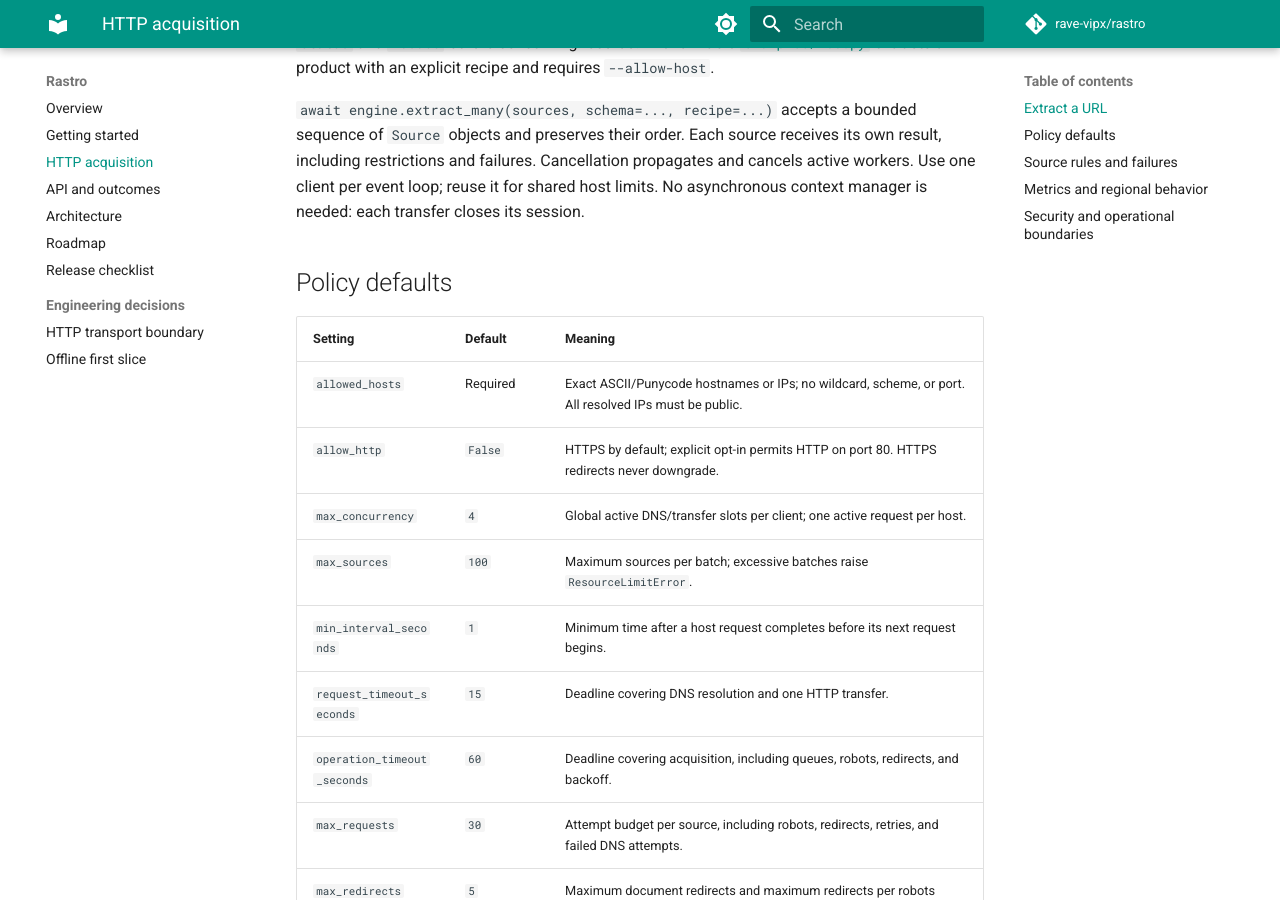
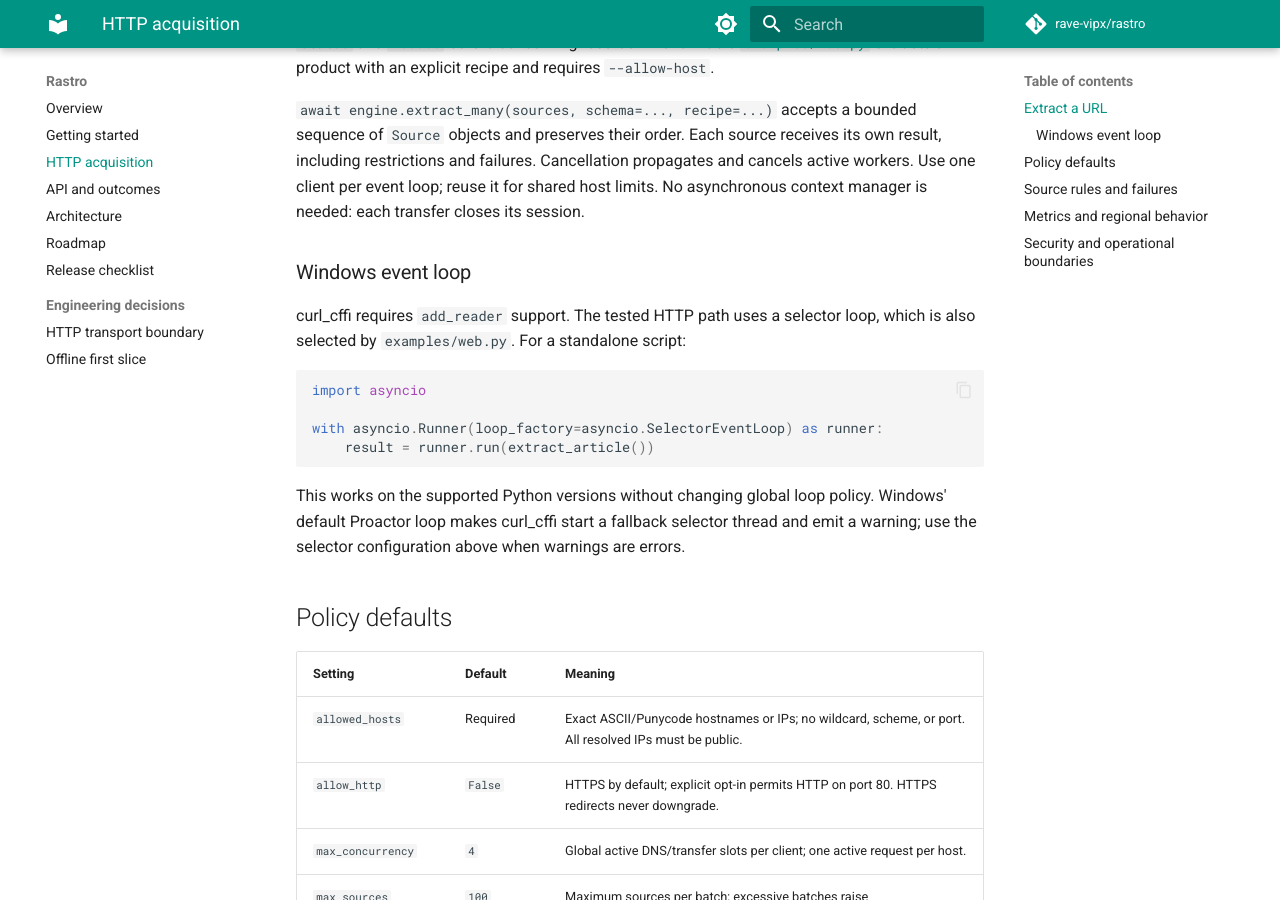
Before and after one commit to rave-vipx/rastro, an MkDocs documentation site: the page built from docs/acquisition.md, in a window 1280 px wide and 900 px high, scrolled down 752 px. Built offline with MkDocs 1.6.1 and Material for MkDocs 9.7.7, drawn with Linux system fonts in a browser that asks for light colours; comment, search, counter and statistics services are not loaded.

Commit message:
fix: use a portable selector loop for HTTP examples and tests
Run curl_cffi contracts with add_reader support on Windows and separate request and operation deadlines beyond platform clock granularity. Document the supported loop configuration without changing global event-loop policy.

````diff
--- a/docs/acquisition.md
+++ b/docs/acquisition.md
@@ -38,6 +38,22 @@ sequence of `Source` objects and preserves their order. Each source receives its
 own result, including restrictions and failures. Cancellation propagates and
 cancels active workers. Use one client per event loop; reuse it for shared host
 limits. No asynchronous context manager is needed: each transfer closes its session.
+
+### Windows event loop
+
+curl_cffi requires `add_reader` support. The tested HTTP path uses a selector loop,
+which is also selected by `examples/web.py`. For a standalone script:
+
+```python
+import asyncio
+
+with asyncio.Runner(loop_factory=asyncio.SelectorEventLoop) as runner:
+    result = runner.run(extract_article())
+```
+
+This works on the supported Python versions without changing global loop policy.
+Windows' default Proactor loop makes curl_cffi start a fallback selector thread and
+emit a warning; use the selector configuration above when warnings are errors.
 
 ## Policy defaults
 
````
Also changed, not shown: 3 other files.
